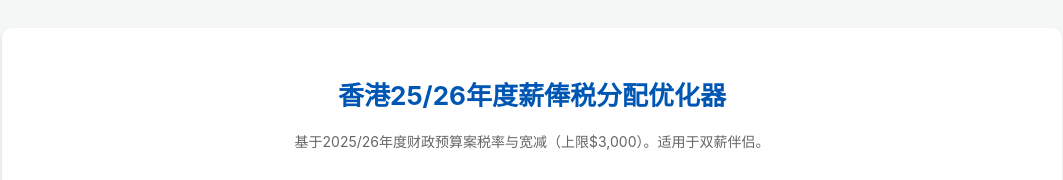
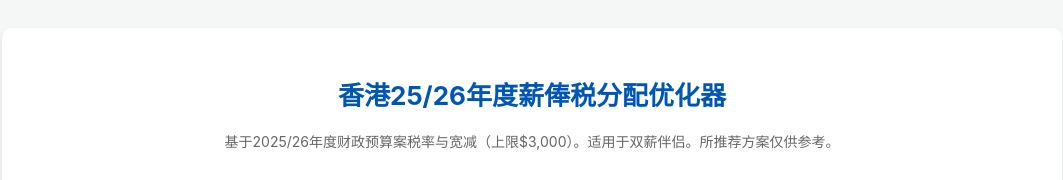
Before and after one commit to TingniLi/hk-tax-calculator-for-couples-25-26, a plain HTML site: page index.html in a window 1280 px wide. Shown: the top 180 px of the page, without its empty margins (108-1171 px from the left). Drawn offline with Linux system fonts and the light colour scheme.

Commit message:
Update index.html

```diff
--- a/index.html
+++ b/index.html
@@ -35,7 +35,7 @@
 
 <div class="container">
     <h1>香港25/26年度薪俸税分配优化器</h1>
-    <p style="text-align: center; font-size: 14px; color: #666;">基于2025/26年度财政预算案税率与宽减（上限$3,000）。适用于双薪伴侣。</p>
+    <p style="text-align: center; font-size: 14px; color: #666;">基于2025/26年度财政预算案税率与宽减（上限$3,000）。适用于双薪伴侣。所推荐方案仅供参考。</p>
 
     <h2>1. 个人专属项目 (不可分配, 仅供各自扣减)</h2>
     <div class="grid-2">
```
